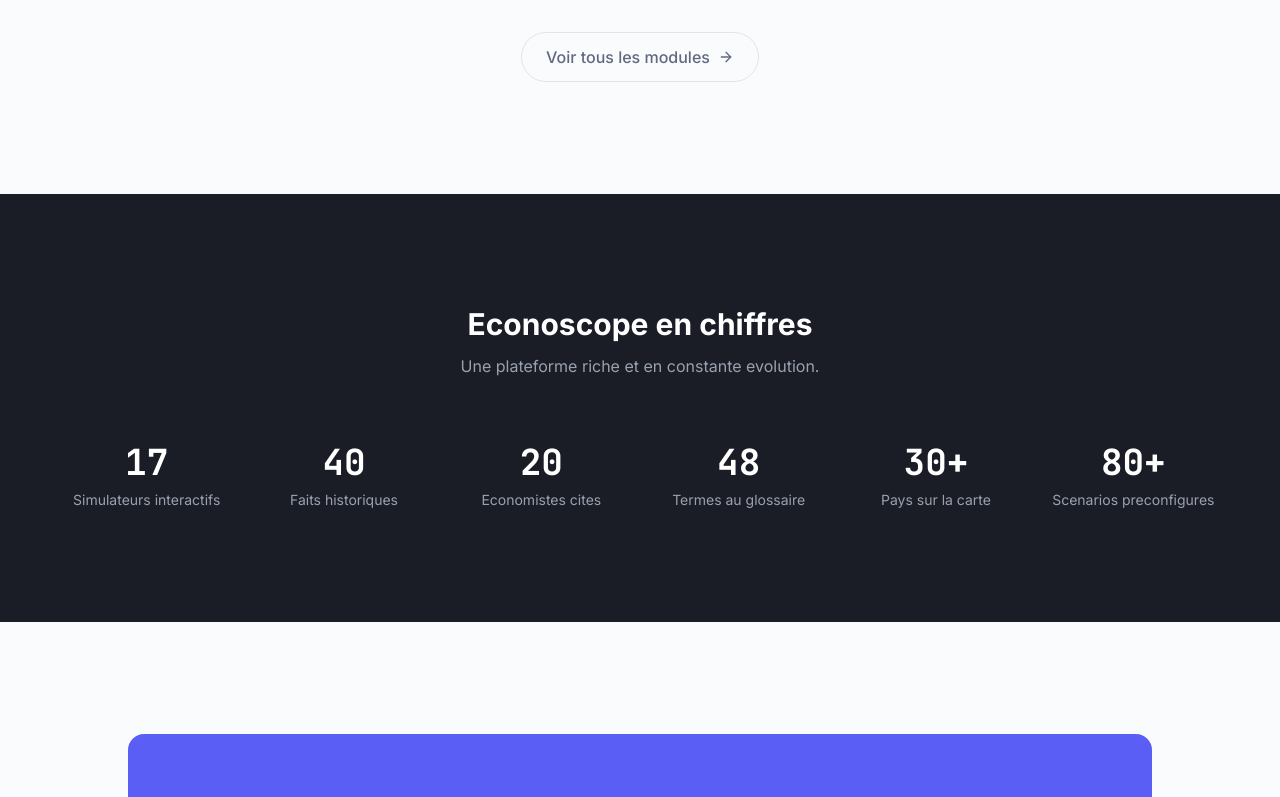
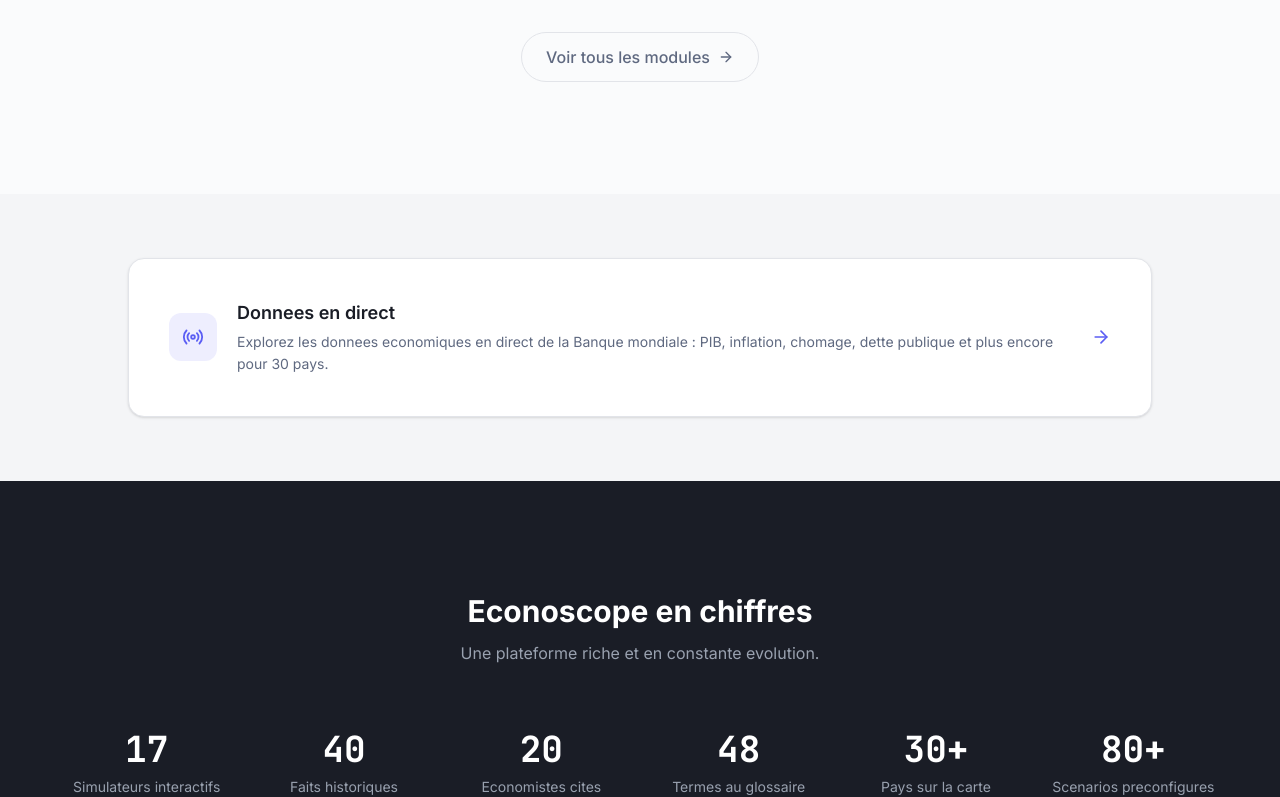
Before and after one commit to racsed/econoscope, a Next.js app: page / in a window 1280 px wide. Shown: the part 2000-2797 px from the top of the page. Built offline with nearby package versions, Linux system fonts and the light colour scheme.

Commit message:
Fix donnees-live type error + add live World Bank API page

```diff
--- a/app/donnees-live/page.tsx
+++ b/app/donnees-live/page.tsx
@@ -59,7 +59,7 @@
 
 export default function DonneesLivePage() {
   const [country, setCountry] = useState('FRA');
-  const [indicator, setIndicator] = useState(INDICATORS.gdpGrowth);
+  const [indicator, setIndicator] = useState(INDICATORS.gdpGrowth as string);
   const [timeSeries, setTimeSeries] = useState<{ year: number; value: number }[]>([]);
   const [loading, setLoading] = useState(true);
   const [error, setError] = useState(false);
--- a/app/page.tsx
+++ b/app/page.tsx
@@ -14,6 +14,7 @@
   BookOpen,
   Globe,
   Presentation,
+  Radio,
 } from 'lucide-react';
 import { modulesCatalog } from '@/data/modules-catalog';
 import { THEME_COLORS, type ThemeType } from '@/lib/constants';
@@ -350,6 +351,41 @@
         </div>
       </section>
 
+      {/* ─── Live Data Banner ─── */}
+      <section className="py-16 px-4 bg-bg-elevated">
+        <div className="max-w-5xl mx-auto">
+          <motion.div
+            initial={{ opacity: 0, y: 20 }}
+            whileInView={{ opacity: 1, y: 0 }}
+            viewport={{ once: true }}
+          >
+            <Link
+              href="/donnees-live"
+              className="group block bg-bg-card border border-border rounded-2xl p-8 sm:p-10 shadow-sm transition-all duration-300 hover:shadow-md hover:-translate-y-0.5 hover:border-accent-indigo/30"
+            >
+              <div className="flex flex-col sm:flex-row items-start sm:items-center gap-5">
+                <div className="w-12 h-12 rounded-xl bg-accent-indigo/10 flex items-center justify-center flex-shrink-0">
+                  <Radio size={22} className="text-accent-indigo" />
+                </div>
+                <div className="flex-1">
+                  <h3 className="text-lg font-semibold text-text-primary mb-1">
+                    Donnees en direct
+                  </h3>
+                  <p className="text-sm text-text-secondary leading-relaxed">
+                    Explorez les donnees economiques en direct de la Banque mondiale :
+                    PIB, inflation, chomage, dette publique et plus encore pour 30 pays.
+                  </p>
+                </div>
+                <ArrowRight
+                  size={20}
+                  className="text-accent-indigo flex-shrink-0 transition-transform duration-300 group-hover:translate-x-1"
+                />
+              </div>
+            </Link>
+          </motion.div>
+        </div>
+      </section>
+
       {/* ─── Stats (dark section) ─── */}
       <section className="py-28 px-4 bg-[#1A1D26]">
         <div className="max-w-6xl mx-auto">
```
Also changed, not shown: 1 other file (tests, documents, lock files or other folders).
